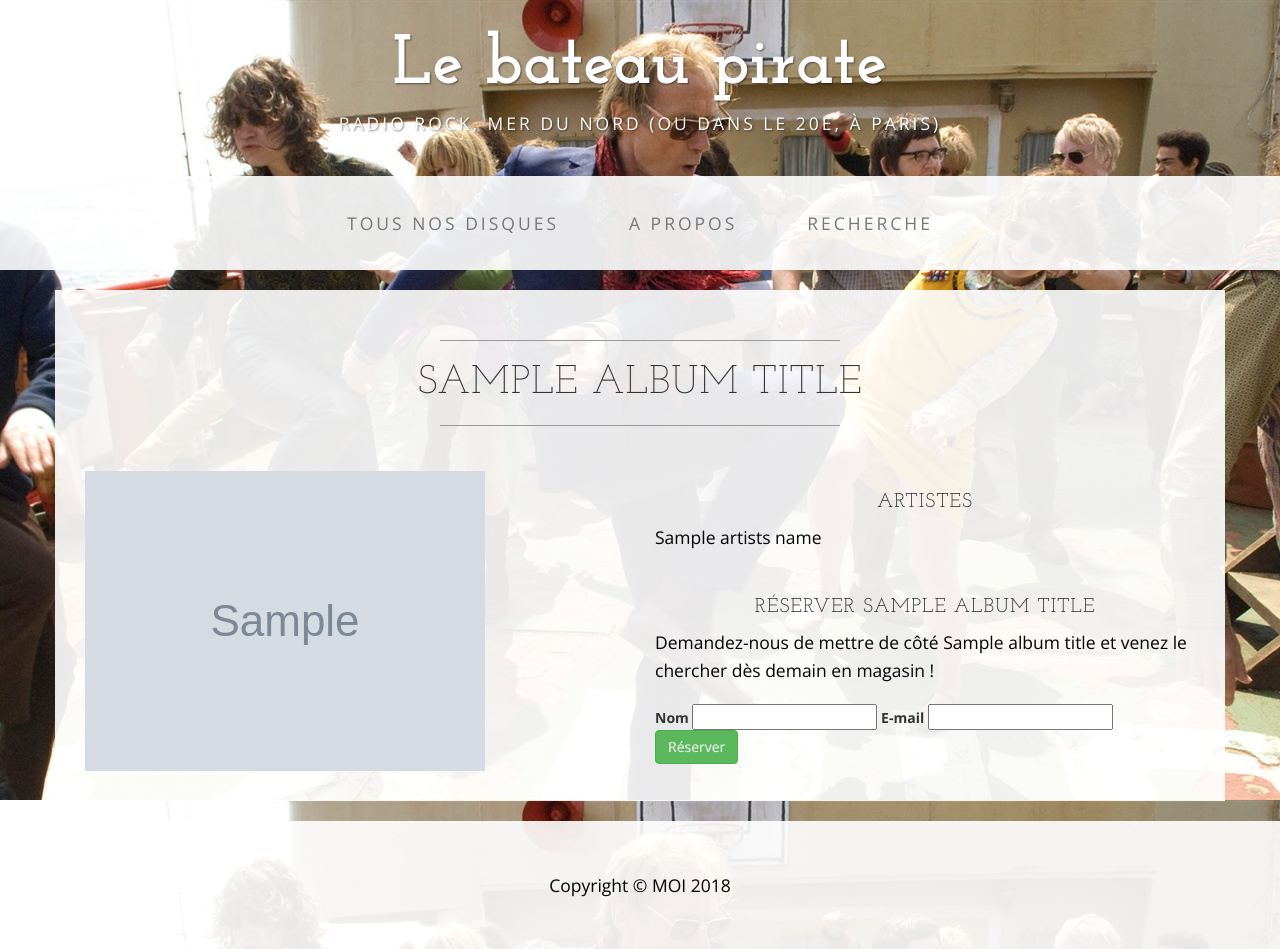
After one commit to ggenier/TutoPython, a Django app: template disquaire/disquaire_project/store/templates/store/detail.html in a window 1280 px wide. The commit adds this page. Run offline with Django 3.2, Linux system fonts and the light colour scheme; the template is opened without the code that fills it: most values are stand-ins (such as "Sample title", 1, 10 or a date in 2020); grey boxes marked "Sample" are stand-in pictures; some libraries are stand-ins or nearby versions.

Commit message:
Chapitre Utilisations gabarits Utilisation code python dans les gabarits suite

```diff
--- a/disquaire/disquaire_project/store/templates/store/base.html
+++ b/disquaire/disquaire_project/store/templates/store/base.html
@@ -42,13 +42,13 @@
                     <span class="icon-bar"></span>
                 </button>
                 <!-- navbar-brand is hidden on larger screens, but visible when the menu is collapsed -->
-                <a class="navbar-brand" href="index.html">TOUS NOS DISQUES</a>
+                <a class="navbar-brand" href="{% url 'store:listing' %}">Tous nos disques</a>
             </div>
             <!-- Collect the nav links, forms, and other content for toggling -->
             <div class="collapse navbar-collapse" id="bs-example-navbar-collapse-1">
                 <ul class="nav navbar-nav">
                     <li>
-                        <a href="index.html">TOUS NOS DISQUES</a>
+                        <a href="{% url 'store:listing' %}">Tous nos disques</a>
                     </li>
                     <li>
                         <a href="about.html">A PROPOS</a>
--- /dev/null
+++ b/disquaire/disquaire_project/store/templates/store/detail.html
@@ -0,0 +1,38 @@
+{% extends 'store/base.html' %}
+
+{% block content %}
+
+<hr>
+<h1 class="intro-text text-center">{{ album_title }}</h1>
+<hr class="detail-separator">
+
+<div class="col-md-6">
+  <img src="{{ thumbnail }}" alt="{{ album_title }}" class="img-responsive">
+</div>
+
+<div class="col-md-6">
+  <div style="margin-bottom:45px">
+    <h2 class="text-center artist_name">Artistes</h2>
+    <p>{{ artists_name }}</p>
+  </div>
+
+  <h2 class="text-center artist_name">Réserver {{ album_title }}</h2>
+  <p style="margin-bottom: 20px;">Demandez-nous de mettre de côté {{ album_title }} et venez le chercher dès demain en magasin ! </p>
+  <form class="form-inline" action="/" method="post">
+
+    <div class="form-group">
+      <label for="name" class="control-label">Nom</label>
+      <input type="text" name="name" value="" id="name">
+    </div>
+    <div class="form-group">
+      <label for="email" class="control-label">E-mail</label>
+      <input type="text" name="email" value="" id="email">
+    </div>
+    <!-- <input type="hidden" class="hidden" value="" name="album_id"> -->
+
+    <button type="submit" class="btn btn-success">Réserver</button>
+  </form>
+
+</div>
+
+{% endblock %}
--- a/disquaire/disquaire_project/store/templates/store/index.html
+++ b/disquaire/disquaire_project/store/templates/store/index.html
@@ -2,6 +2,6 @@
 
 {% block content %}
 
-{% include 'store/list.html' %}
+{% include 'store/list.html' with list_title='Nos derniers disques' %}
 
 {% endblock %}
--- a/disquaire/disquaire_project/store/urls.py
+++ b/disquaire/disquaire_project/store/urls.py
@@ -3,8 +3,9 @@ from django.conf.urls import url
 from . import views # import views so we can use them in urls.
 from django.urls import path
 
+app_name='store'
 urlpatterns = [
-    url(r'^$', views.listing),
-    url(r'^(?P<album_id>[0-9]+)/$', views.detail),
-    url(r'^search/$', views.search)
+    url(r'^$', views.listing, name='listing'),
+    url(r'^(?P<album_id>[0-9]+)/$', views.detail, name='detail'),
+    url(r'^search/$', views.search, name='search')
 ]
```
Also changed, not shown: disquaire/disquaire_project/store/templates/store/list.html (+16 -2 lines), disquaire/disquaire_project/store/templates/store/listing.html (added, +7 -0 lines), disquaire/disquaire_project/store/templates/store/search.html (added, +7 -0 lines), disquaire/disquaire_project/store/views.py (+39 -23 lines).
